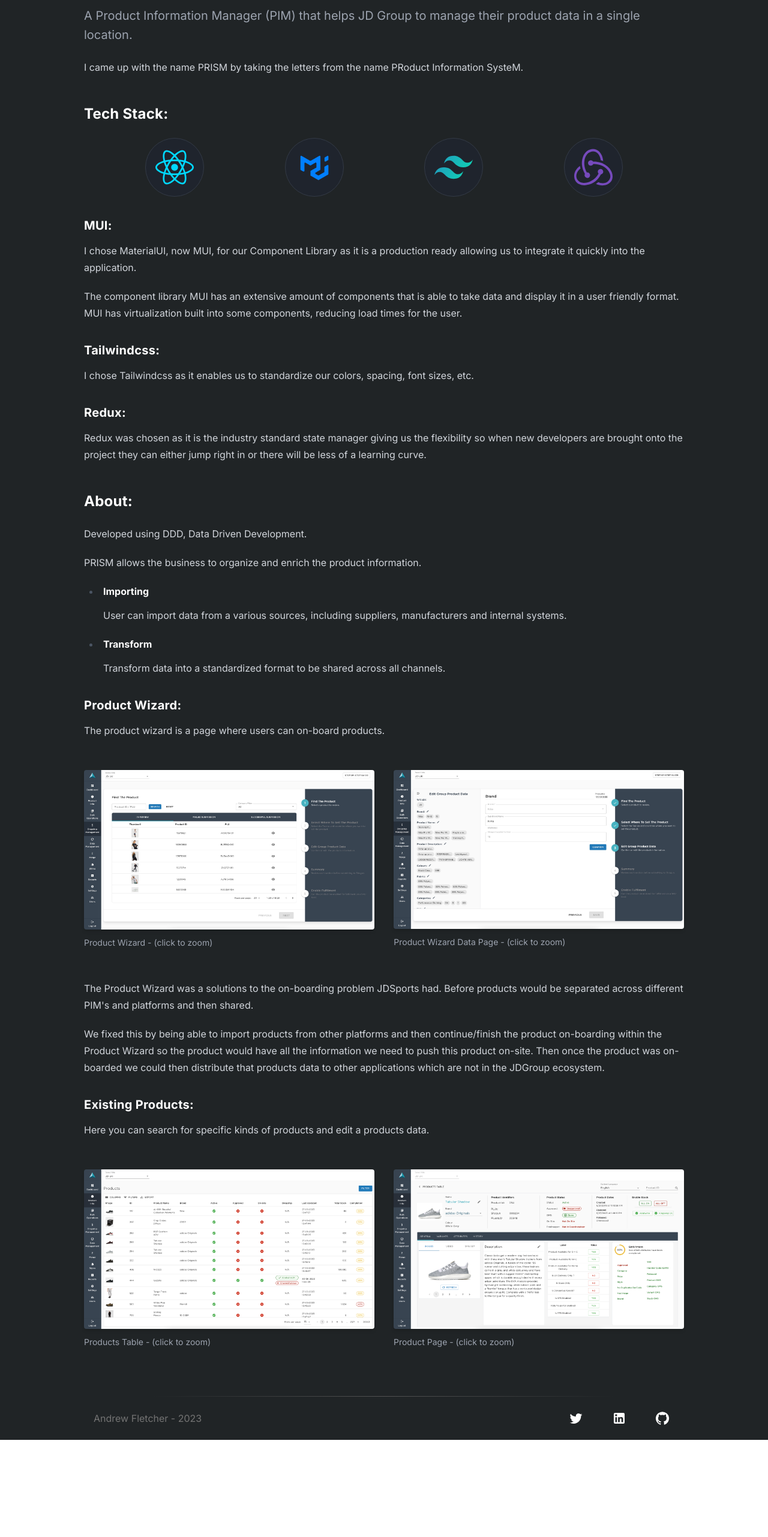
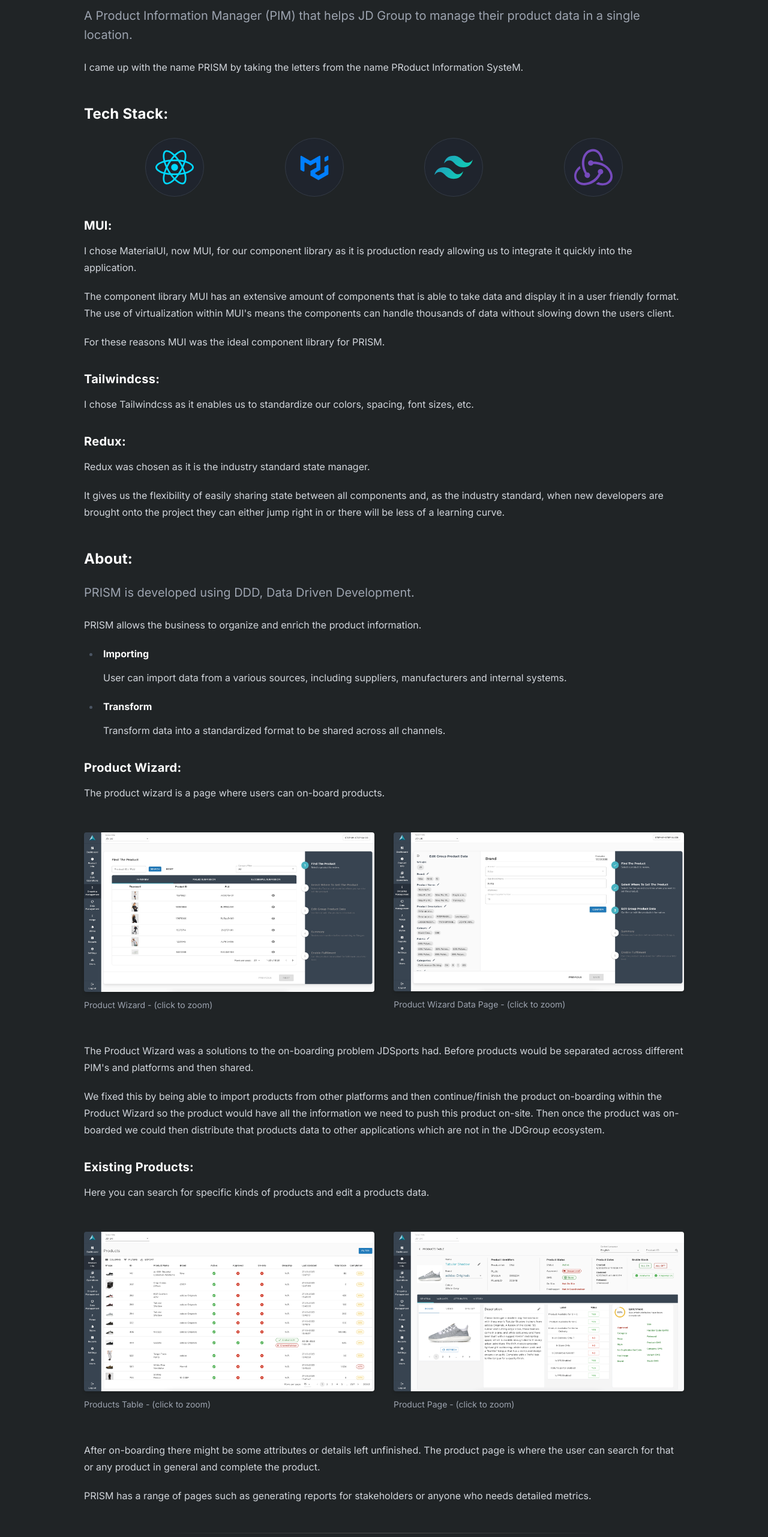
Before and after one commit to fletch-r/personal, a React (Vite) app: page /prism in a window 1280 px wide. Shown: the part 234-2797 px from the top of the page at 60% size. Before the commit the page ends 2635 px from the top, so only its background shows below. Built offline with nearby package versions, Linux system fonts and the light colour scheme.

Commit message:
refactor: :recycle:  - continued with PRISMs details

```diff
--- a/src/pages/prism/Prism.tsx
+++ b/src/pages/prism/Prism.tsx
@@ -34,7 +34,6 @@
             </div>
 
             <p className="lead">
-                {/* A Product Information Manager (PIM) allowing users to on-board products, view, generate reports and manage product data. */}
                 A Product Information Manager (PIM) that helps JD Group to manage their product data in a single location.
             </p>
 
@@ -49,11 +48,14 @@
 
             <h3>MUI:</h3>
             <p>
-                I chose MaterialUI, now MUI, for our Component Library as it is a production ready allowing us to integrate it quickly into the application.
+                I chose MaterialUI, now MUI, for our component library as it is production ready allowing us to integrate it quickly into the application.
             </p>
             <p>
                 The component library MUI has an extensive amount of components that is able to take data and display it in a user friendly format.
-                MUI has virtualization built into some components, reducing load times for the user.
+                The use of virtualization within MUI&apos;s means the components can handle thousands of data without slowing down the users client.
+            </p>
+            <p>
+                For these reasons MUI was the ideal component library for PRISM.
             </p>
 
             <h3>Tailwindcss:</h3>
@@ -63,14 +65,17 @@
 
             <h3>Redux:</h3>
             <p>
-                Redux was chosen as it is the industry standard state manager giving us the flexibility so when new developers are brought onto the project
+                Redux was chosen as it is the industry standard state manager.
+            </p>
+            <p>
+                It gives us the flexibility of easily sharing state between all components and, as the industry standard, when new developers are brought onto the project
                 they can either jump right in or there will be less of a learning curve.
             </p>
 
             <h2>About:</h2>
 
-            <p>
-                Developed using DDD, Data Driven Development.
+            <p className="lead">
+                PRISM is developed using DDD, Data Driven Development.
             </p>
 
             <p>
@@ -169,6 +174,14 @@
                 </figure>
             </div>
 
+            <p>
+                After on-boarding there might be some attributes or details left unfinished. The product page is where the user can search for that or any product in general and complete the product.
+            </p>
+
+            <p>
+                PRISM has a range of pages such as generating reports for stakeholders or anyone who needs detailed metrics.
+            </p>
+
             {clickedImage.length > 0 && <div className="w-screen h-screen bg-[rgba(0,0,0,0.4)] fixed top-0 left-0 z-40" onClick={() => setClickedImage('')} />}
         </article>
     )
```
